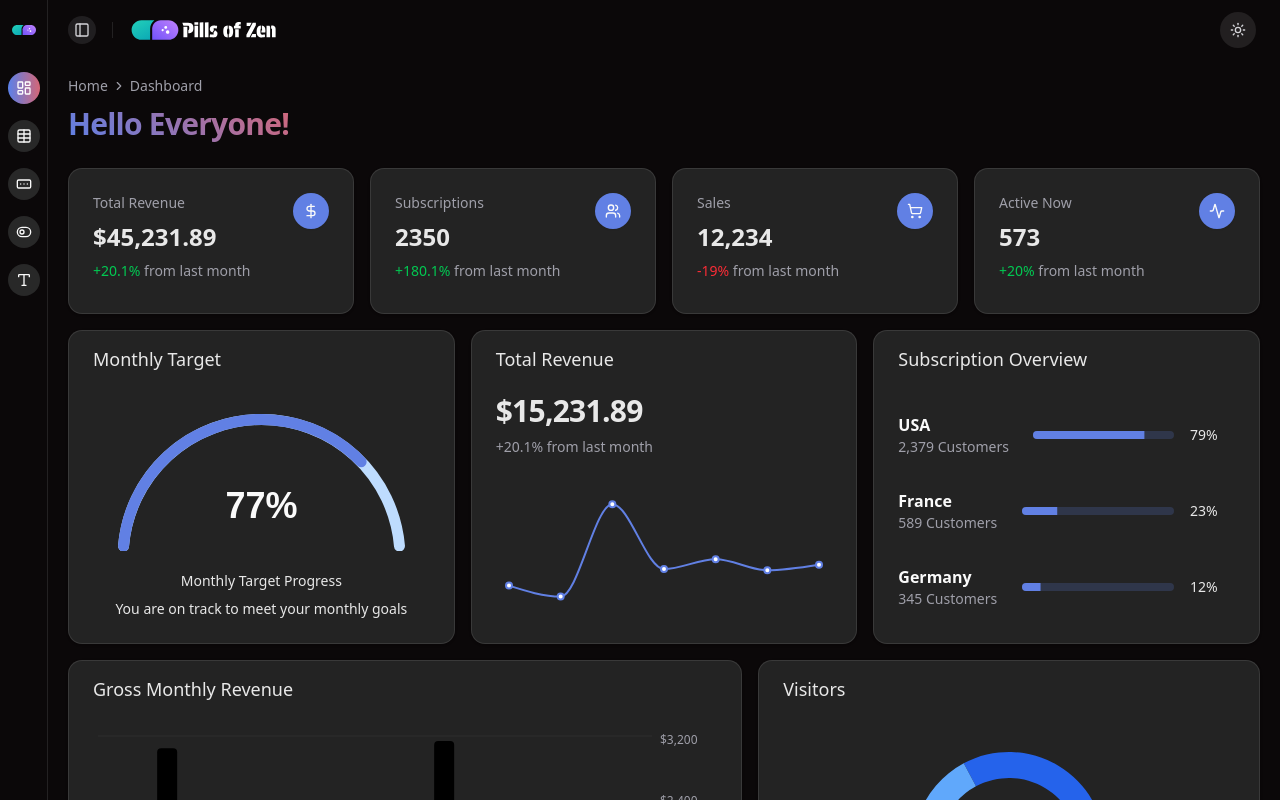
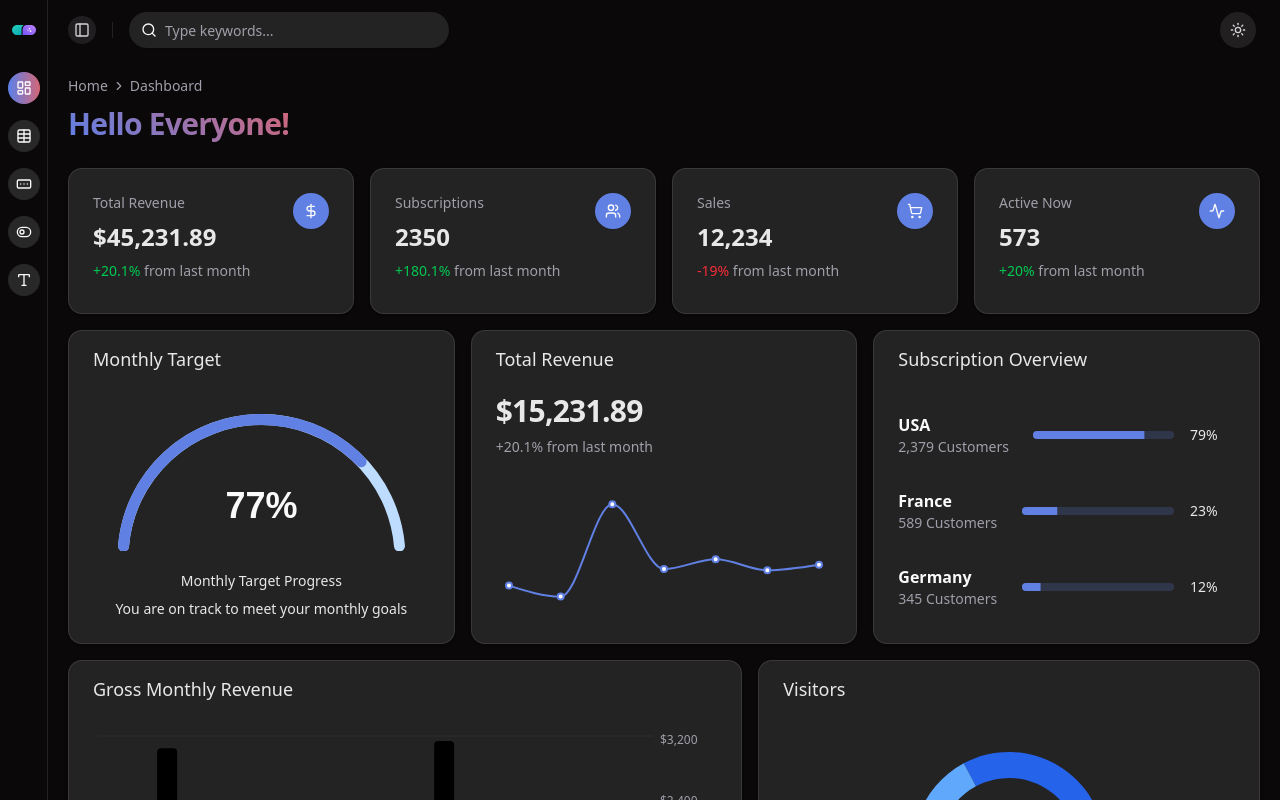
Before and after one commit to innocent1105/ui-design, a React (Vite) app: page / in a window 1280 px wide. Shown: the top 800 px of the page. Built offline with nearby package versions, Linux system fonts and the light colour scheme.

Commit message:
Updated the header

```diff
--- a/src/layout/AppHeader.tsx
+++ b/src/layout/AppHeader.tsx
@@ -3,25 +3,25 @@ import { Separator } from '@/components/ui/separator';
 import { SidebarTrigger } from '@/components/ui/sidebar';
 import { useTheme } from '@/context/ThemeContext';
 import { MoonIcon, SunIcon } from 'lucide-react';
-import LogoLight from '@/assets/logo-light-theme.svg';
-import LogoDark from '@/assets/logo-dark-theme.svg';
+import CustomSearch from '@/components/custom-controls/custom-search';
+import { useState } from 'react';
 
 const AppHeader: React.FC = () => {
 	const { theme, setTheme } = useTheme();
+	const [ searchQuery, setSearchQuery ] = useState('');
+
+	const handleSearch = (value: string) => {
+		setSearchQuery(value);
+	};
+
 	return (
 		<header className="bg-background sticky top-0 z-10 flex w-full border-b-0 py-3">
 			<div className="flex w-full items-center gap-1 px-4 lg:gap-2 lg:px-6">
 				<SidebarTrigger className="-ml-1 cursor-pointer" />
 				<Separator orientation="vertical" className="mx-2 data-[orientation=vertical]:h-4" />
+				<CustomSearch value={searchQuery} onChange={handleSearch} placeholder="Type keywords..." />
+			</div>
 
-				<div className="flex w-full items-center justify-center gap-2 sm:w-auto">
-					<img
-						src={theme !== 'dark' ? LogoDark : LogoLight}
-						alt="Logo Light"
-						className="block h-6 w-[150px]"
-					/>
-				</div>
-			</div>
 			<div className="flex grow flex-col items-center justify-end pr-2 lg:flex-row lg:px-6">
 				<Button
 					variant="ghost"
```
